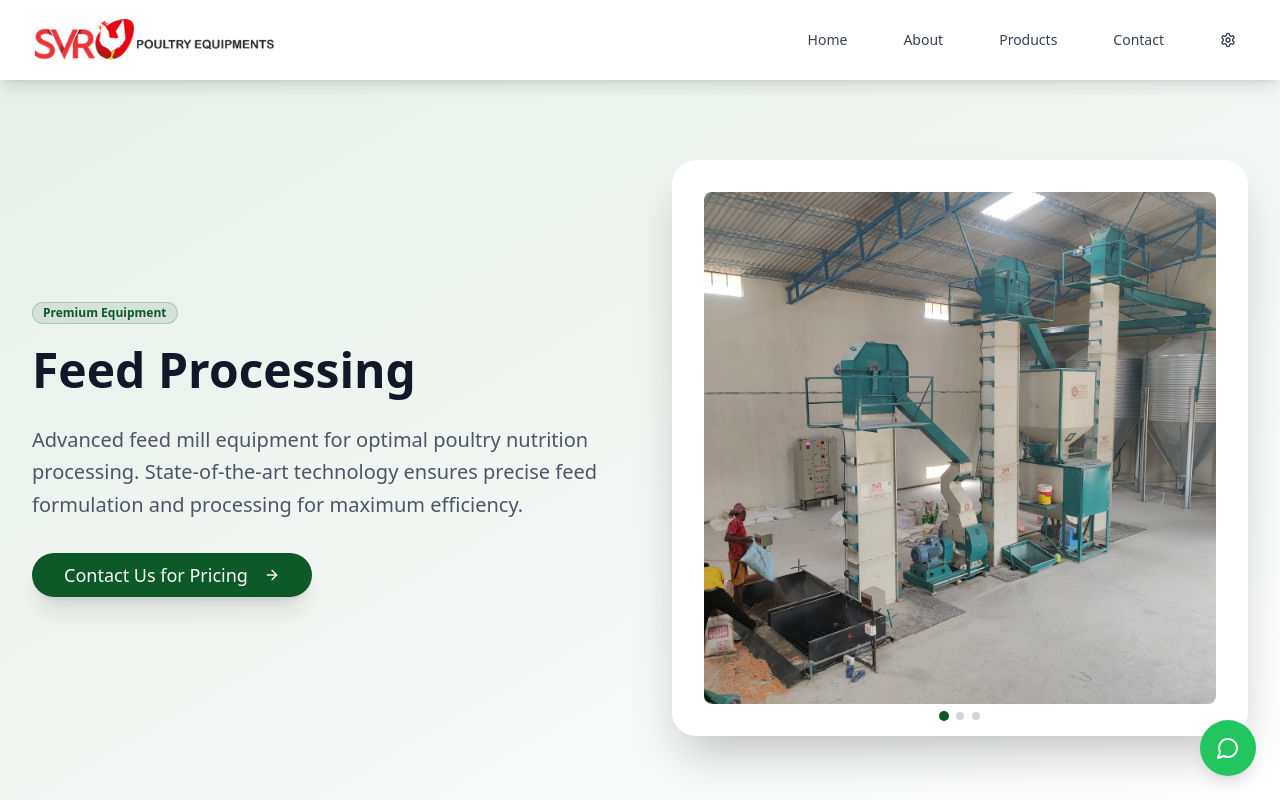
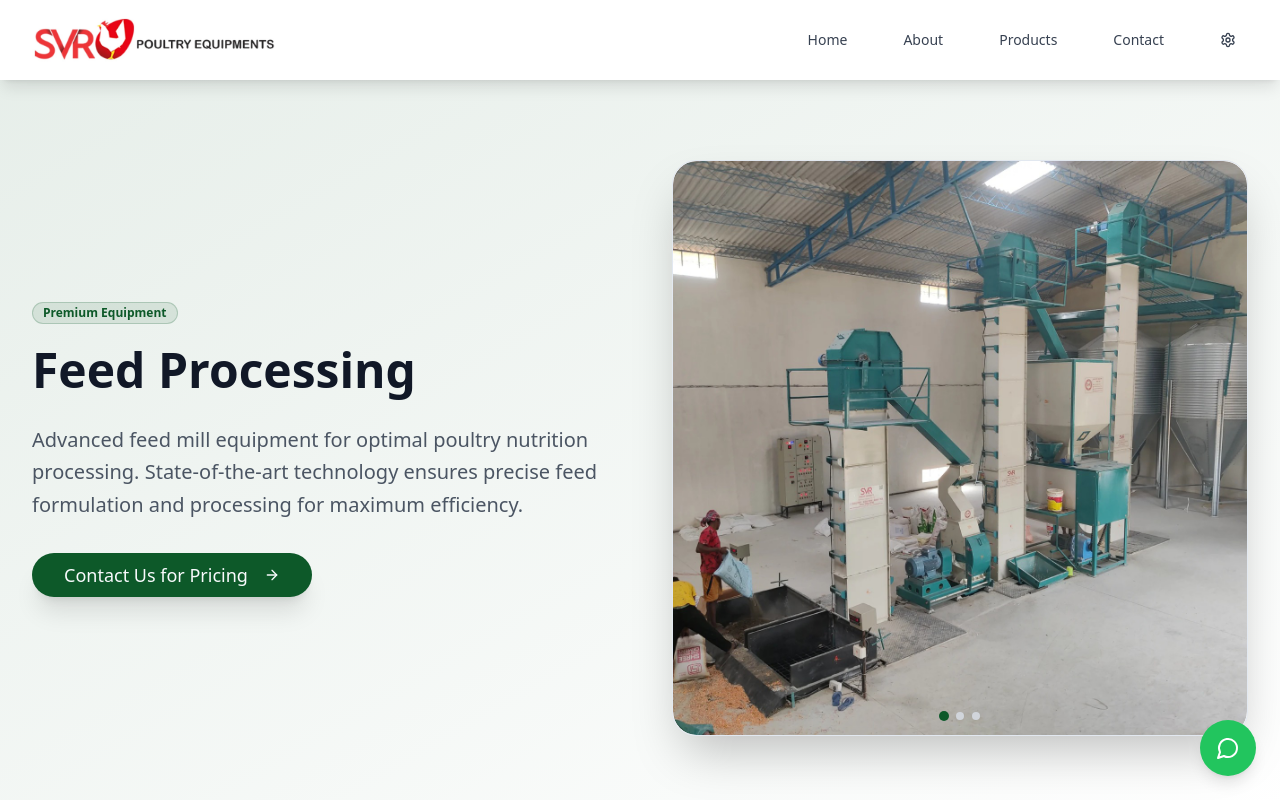
Before and after one commit to MalwareVK17/svrpoultry, a React (Vite) app: page /products/1 in a window 1280 px wide. Shown: the top 800 px of the page. Built offline with nearby package versions, Linux system fonts and the light colour scheme.

Commit message:
Update ProductDetail.tsx

```diff
--- a/src/pages/ProductDetail.tsx
+++ b/src/pages/ProductDetail.tsx
@@ -442,7 +442,8 @@ const ProductDetail = () => {
               transition={{ duration: 0.8, delay: 0.2 }}
               className="relative"
             >
-              <div className="aspect-square rounded-3xl overflow-hidden shadow-2xl bg-white p-8 relative">
+              <Card className="rounded-3xl overflow-hidden shadow-2xl bg-white">
+                <CardContent className="p-0">
                   {(() => {
                     const images = productImages[id as keyof typeof productImages];
                     if (images && images.length > 1) {
@@ -452,7 +453,7 @@ const ProductDetail = () => {
                             key={currentImageIndex}
                             src={images[currentImageIndex]}
                             alt={`${product.title} - Image ${currentImageIndex + 1}`}
-                           className="w-full h-full object-contain rounded-lg"
+                            className="w-full h-full object-cover rounded-3xl"
                             initial={{ opacity: 0, scale: 0.9 }}
                             animate={{ opacity: 1, scale: 1 }}
                             exit={{ opacity: 0, scale: 0.9 }}
@@ -480,11 +481,12 @@ const ProductDetail = () => {
                       <img
                         src={product.image}
                         alt={product.title}
-                      className="w-full h-full object-contain rounded-lg"
+                        className="w-full h-full object-cover rounded-3xl"
                       />
                     );
                   })()}
-              </div>
+                </CardContent>
+              </Card>
             </motion.div>
           </div>
         </div>
```
Lines whose indentation alone changed are shown as unchanged.
